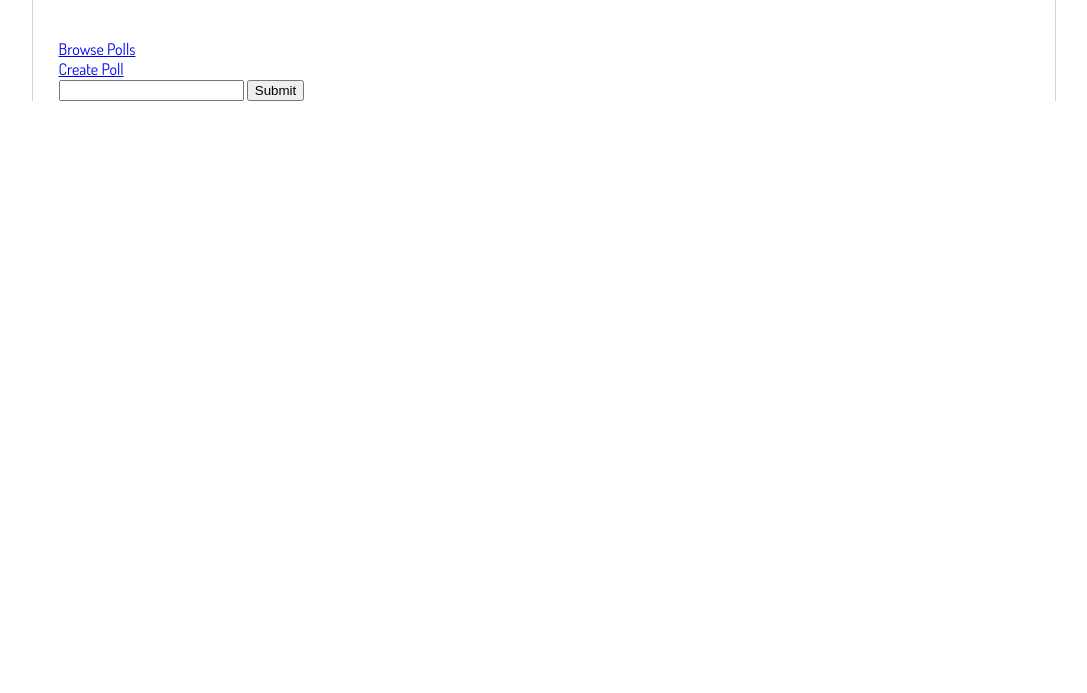
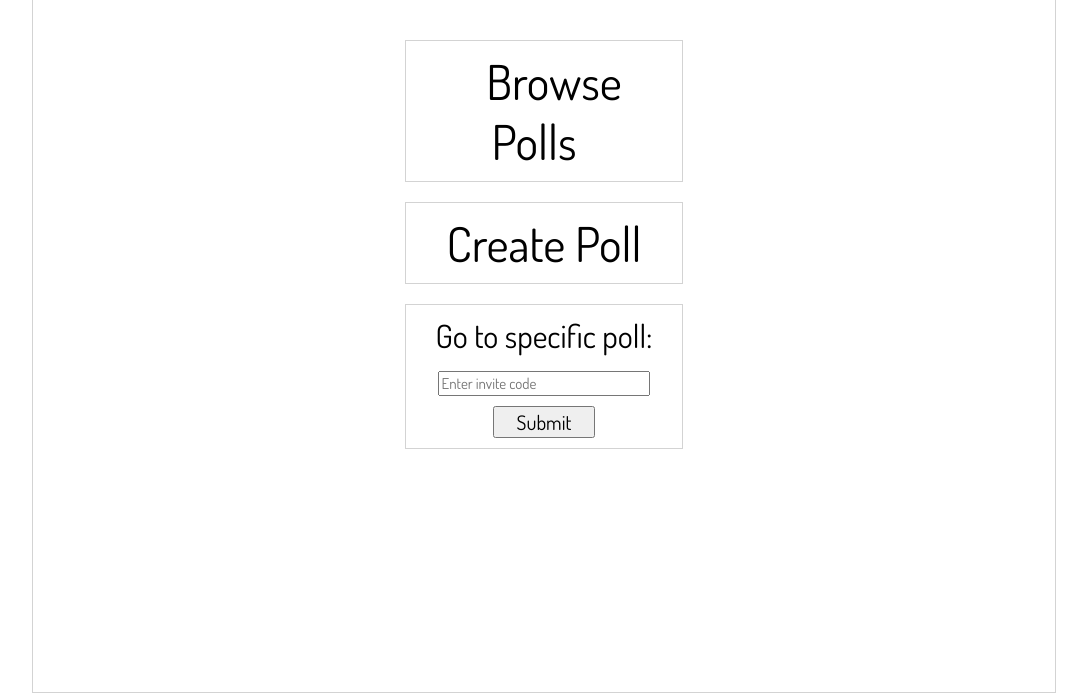
Before and after one commit to bogey1185/GA-Unit4_PythonApp, a Python web app: template templates/index.html in a window 1280 px wide. Shown: the part 120-813 px from the top of the page, without its empty margins (96-1183 px from the left). Before the commit the page ends 221 px from the top, so only its background shows below. Run offline with Jinja, Linux system fonts and the light colour scheme; the template is opened without the code that fills it, so the values that code supplies are empty.

```diff
--- a/static/style.css
+++ b/static/style.css
@@ -49,19 +49,96 @@ header {
 /*BODY*/
 
 .container {
+  height: 89vh;
   margin: 0 10%;
   padding: 0 2%;
   border-left: 1px solid lightgrey;
   border-right: 1px solid lightgrey;
+  border-bottom: 1px solid lightgrey;
   font-family: 'Dosis', sans-serif;
 }
 
-.greeting {
+.greeting h3 {
   text-align: right;
+  margin: 0;
+  padding: 10px;
 }
 
+  /*BODY - HOME*/
+
 .bodynav {
+  display: flex;
+  flex-direction: column;
+  justify-content: flex-start;
+  align-items: center;
+}
 
+.bodynav a {
+  text-decoration: none;
+  color: black;
+  font-size: 3em;
+  padding: 0 20px;
+}
+
+.bodynav-browse {
+  width: 20vw;
+  text-align: center;
+  padding: 10px;
+  border: 1px solid lightgrey;
+}
+
+.bodynav-create {
+  width: 20vw;
+  text-align: center;
+  padding: 10px;
+  border: 1px solid lightgrey;
+}
+
+.bodynav-code {
+  font-size: 2em;
+  width: 20vw;
+  text-align: center;
+  padding: 10px;
+  border: 1px solid lightgrey;
+}
+
+.bodynav-code input {
+  width: 80%;
+  font-size: 15px;
+  font-family: 'Dosis', sans-serif;
+}
+
+.bodynav-code button {
+  width: 40%;
+  font-size: 20px;
+  font-family: 'Dosis', sans-serif;
+}
+
+  /* LOGIN */
+
+.loginform {
+  display: flex;
+  flex-direction: column;
+  align-items: center;
+}
+
+.loginform input {
+  width: 20vw;
+  font-size: 15px;
+  font-family: 'Dosis', sans-serif;
+  padding: 5px;
+  margin: 5px 0;
+}
+
+.loginform button {
+  width: 7vw;
+  font-size: 10px;
+  font-family: 'Dosis', sans-serif;
+  text-align: center;
+}
+
+.loginform a {
+  color: blue;
 }
 
 .graphbar {
--- a/templates/index.html
+++ b/templates/index.html
@@ -4,11 +4,12 @@
 
   <div class='bodynav'>
 
-    <div class="bodynav-browse"><a href="/stream">Browse Polls</a></div>
-    <div class="bodynav-create"><a href="/new_poll">Create Poll</a></div>
+    <div class="bodynav-browse"><a href="/stream">Browse Polls</a></div><br />
+    <div class="bodynav-create"><a href="/new_poll">Create Poll</a></div><br />
     <div class="bodynav-code">
+      Go to specific poll:
       <form>
-        <input type="text" id="hashcode" name="hashcode" />
+        <input type="text" id="hashcode" name="hashcode" placeholder="Enter invite code" />
         <button id="btn" type="submit">Submit</button>
       </form>
     </div>
```
Also changed, not shown: templates/login.html (+10 -9 lines).
